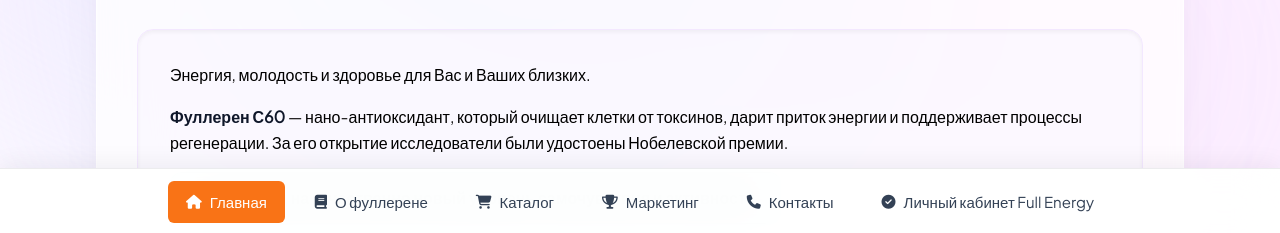
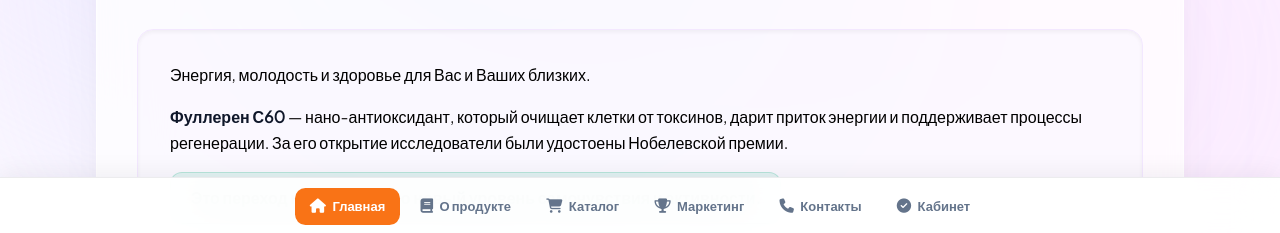
Before and after one commit to builder-boss/fulleren, a plain HTML site: page index.html in a window 1280 px wide. Shown: the part 565-798 px from the top of the page. Drawn offline with nearby package versions, Linux system fonts and the light colour scheme.

Commit message:
Update index.html

```diff
--- a/index.html
+++ b/index.html
@@ -2,7 +2,7 @@
 <html lang="ru">
 <head>
     <meta charset="UTF-8">
-    <meta name="viewport" content="width=device-width, initial-scale=1.0">
+    <meta name="viewport" content="width=device-width, initial-scale=1.0, viewport-fit=cover">
     <title>Сайт партнёров Full Energy | Матвеевы Сергей и Олеся</title>
 
     <script src="https://cdn.tailwindcss.com"></script>
@@ -102,26 +102,49 @@
             background: rgba(168, 85, 247, 0.6);
         }
 
-        /* Нижняя навигация */
+        /* ===================== Нижняя навигация (компактная, адаптивная) ===================== */
         .bottom-nav {
             background: rgba(255, 255, 255, 0.95);
             backdrop-filter: blur(20px);
             -webkit-backdrop-filter: blur(20px);
             border-top: 1px solid rgba(15, 23, 42, 0.08);
             box-shadow: 0 -4px 24px rgba(15, 23, 42, 0.06);
+            padding-bottom: env(safe-area-inset-bottom, 0px);
+        }
+
+        .nav-track {
+            display: flex;
+            align-items: stretch;
+            gap: 2px;
         }
 
         .nav-btn {
-            display: inline-flex;
+            flex: 1 1 0;
+            display: flex;
+            flex-direction: column;
             align-items: center;
-            gap: 0.5rem;
-            padding: 0.625rem 1.125rem;
-            border-radius: 0.375rem;
-            font-size: 0.9375rem;
-            font-weight: 500;
-            color: #334155;
+            justify-content: center;
+            gap: 0.2rem;
+            padding: 0.4rem 0.15rem;
+            border-radius: 0.65rem;
+            font-size: 0.6rem;
+            font-weight: 600;
+            color: #64748b;
             white-space: nowrap;
             transition: all 0.25s ease;
+            text-align: center;
+            min-width: 0;
+        }
+
+        .nav-btn i {
+            font-size: 1.05rem;
+            line-height: 1;
+        }
+
+        .nav-btn .nav-label {
+            overflow: hidden;
+            text-overflow: ellipsis;
+            max-width: 100%;
         }
 
         .nav-btn:hover {
@@ -138,6 +161,25 @@
             background: #ea580c;
             color: #ffffff;
         }
+
+        @media (min-width: 640px) {
+            .nav-track {
+                justify-content: center;
+                flex-wrap: wrap;
+                gap: 0.4rem;
+            }
+            .nav-btn {
+                flex: 0 1 auto;
+                flex-direction: row;
+                gap: 0.4rem;
+                font-size: 0.8125rem;
+                padding: 0.55rem 0.9rem;
+            }
+            .nav-btn i {
+                font-size: 0.9rem;
+            }
+        }
+        /* ===================== /Нижняя навигация ===================== */
 
         /* Страница «О фуллерене» */
         #page-about {
@@ -734,7 +776,7 @@
     <div class="fixed top-[25%] right-[-20%] w-[65vw] h-[65vw] bg-fuchsia-200/40 rounded-full blur-[130px] pointer-events-none animate-bg-2 z-0"></div>
     <div class="fixed bottom-[-10%] left-[10%] w-[60vw] h-[60vw] bg-indigo-200/40 rounded-full blur-[140px] pointer-events-none animate-bg-3 z-0"></div>
 
-    <div class="max-w-6xl mx-auto px-4 sm:px-6 lg:px-8 pb-32 pt-8 relative z-10">
+    <div class="max-w-6xl mx-auto px-4 sm:px-6 lg:px-8 pb-24 pt-8 relative z-10">
 
         <!-- Главная страница -->
         <div id="page-home" class="page-section active">
@@ -1868,34 +1910,33 @@
         <!-- /Маркетинг -->
 </div> <!-- Закрытие контейнера max-w-6xl -->
 
-    <!-- Нижняя навигация -->
+    <!-- Нижняя навигация (компактная, адаптивная под все устройства) -->
     <nav class="bottom-nav fixed bottom-0 left-0 right-0 z-40">
-        <div class="max-w-6xl mx-auto px-3 sm:px-6 py-3">
-            <div class="flex flex-wrap items-center justify-center gap-2 sm:gap-3">
+        <div class="max-w-6xl mx-auto px-1 sm:px-6 py-1.5 sm:py-2.5">
+            <div class="nav-track">
                 <button type="button" data-page="home" class="nav-btn active">
-                    <i class="fa-solid fa-house text-sm"></i>
-                    Главная
+                    <i class="fa-solid fa-house"></i>
+                    <span class="nav-label">Главная</span>
                 </button>
                 <button type="button" data-page="about" class="nav-btn">
-                    <i class="fa-solid fa-book text-sm"></i>
-                    О фуллерене
+                    <i class="fa-solid fa-book"></i>
+                    <span class="nav-label">О продукте</span>
                 </button>
                 <button type="button" data-page="catalog" class="nav-btn">
-                    <i class="fa-solid fa-cart-shopping text-sm"></i>
-                    Каталог
+                    <i class="fa-solid fa-cart-shopping"></i>
+                    <span class="nav-label">Каталог</span>
                 </button>
                 <button type="button" data-page="marketing" class="nav-btn">
-                    <i class="fa-solid fa-trophy text-sm"></i>
-                    Маркетинг
+                    <i class="fa-solid fa-trophy"></i>
+                    <span class="nav-label">Маркетинг</span>
                 </button>
                 <button type="button" data-page="home" data-scroll="contacts" class="nav-btn">
-                    <i class="fa-solid fa-phone text-sm"></i>
-                    Контакты
+                    <i class="fa-solid fa-phone"></i>
+                    <span class="nav-label">Контакты</span>
                 </button>
                 <a href="https://my.full-en.com/" target="_blank" rel="noopener noreferrer" class="nav-btn">
-                    <i class="fa-solid fa-circle-check text-sm"></i>
-                    <span class="hidden sm:inline">Личный кабинет Full Energy</span>
-                    <span class="sm:hidden">Личный кабинет</span>
+                    <i class="fa-solid fa-circle-check"></i>
+                    <span class="nav-label">Кабинет</span>
                 </a>
             </div>
         </div>
```
